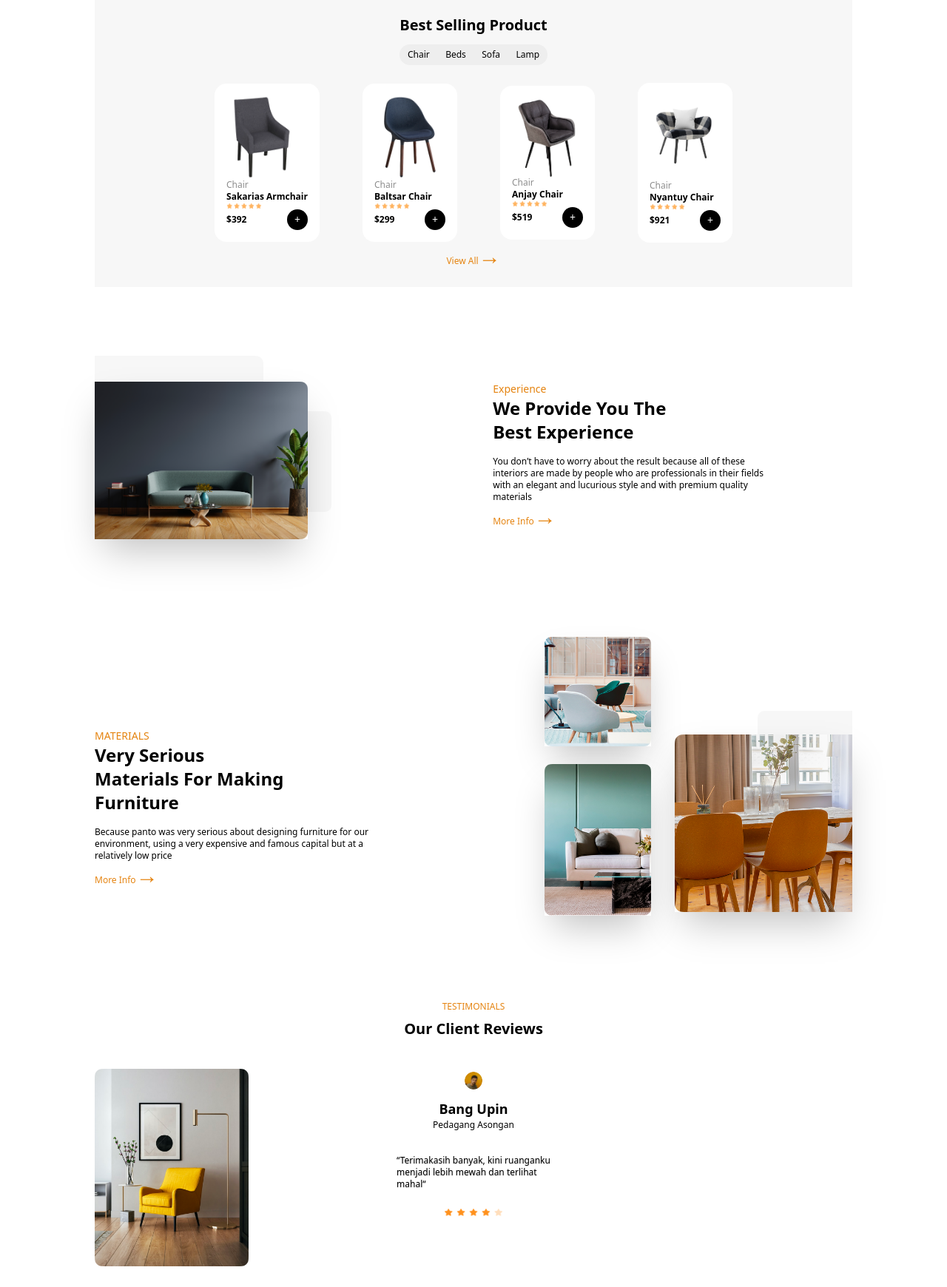
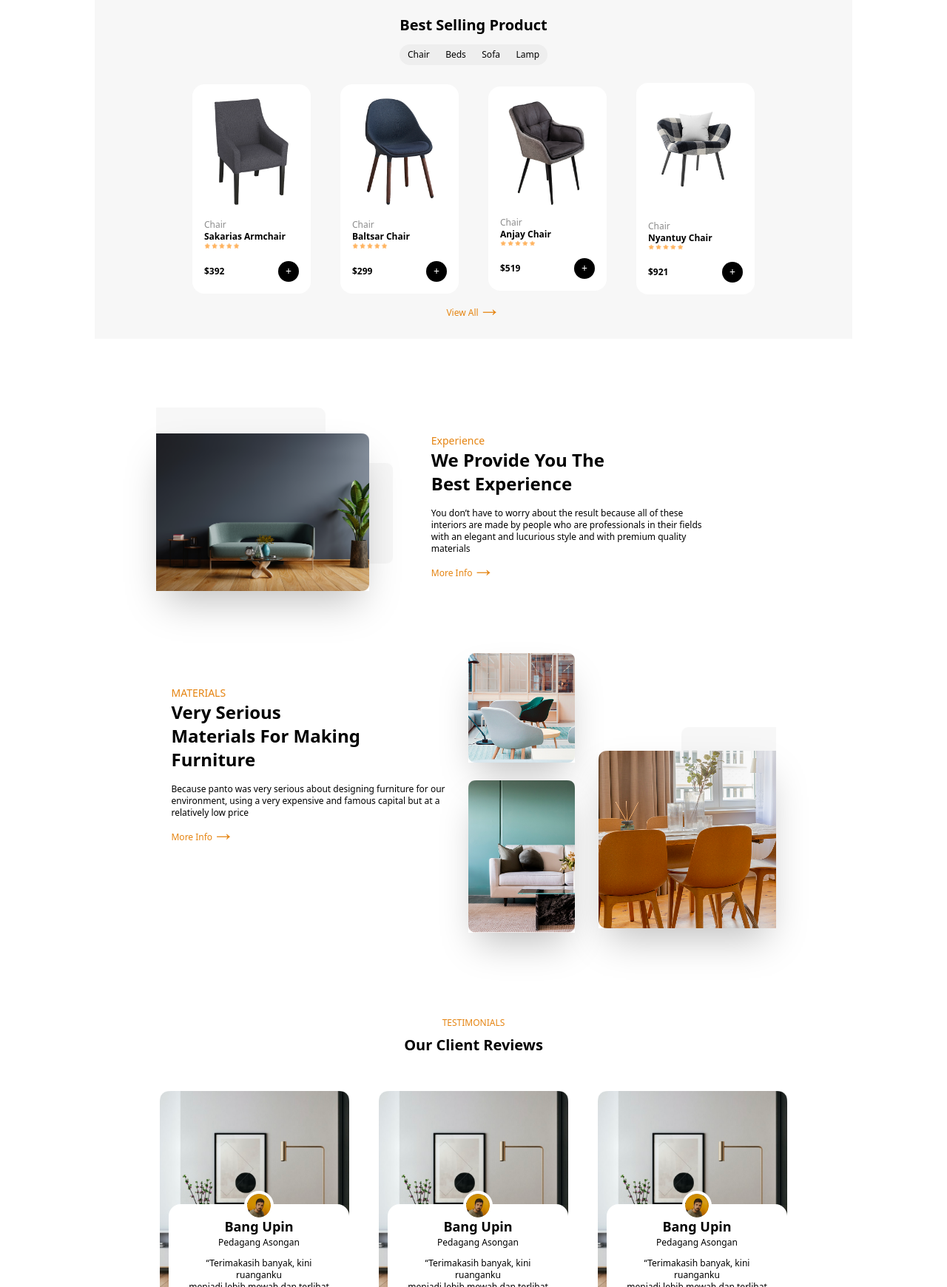
Before and after one commit to DusuTimothy/Panto-Furniture-landing-page, a website: page index.html in a window 1280 px wide. Shown: the part 1060-2800 px from the top of the page at 74% size. Drawn offline with Linux system fonts and the light colour scheme.

Commit message:
feat/add Testimonial and footer section

```diff
--- a/index.html
+++ b/index.html
@@ -47,7 +47,7 @@
 
     <!-- CHOOSNG US SECTION -->
 
-    <section class="flex justify-between items-center p-12">
+    <section class="flex justify-evenly items-center p-12">
       <div>
         <h3 class="text-xl text-black font-bold ">Why <br> Choosing Us</h3>
       </div>
@@ -102,16 +102,16 @@
 
       <!-- chair display section -->
 
-      <aside class="flex justify-evenly items-center mx-20">
+      <aside class="flex justify-center gap-10 items-center">
         <!-- card 1 -->
         <div class="bg-[#FFFFFF] rounded-2xl p-4">
-          <img src="img/image copy 2.png" alt="Armchair" class="w-24">
+          <img src="img/image copy 2.png" alt="Armchair" class="w-32">
           <div>
-            <p class="text-[#8D8D8D]">Chair</p>
+            <p class="text-[#8D8D8D] mt-4">Chair</p>
             <h3 class="font-bold">Sakarias Armchair</h3>
             <img src="img/image copy 6.png" alt="rating" class="w-12">
           </div>
-          <div class="flex justify-between items-center">
+          <div class="flex justify-between items-center mt-4">
             <p class="font-bold">$392</p>
             <p class="text-sm text-white bg-black rounded-full px-2.5 py-1">+</p>
           </div>
@@ -119,13 +119,13 @@
 
         <!-- card 2 -->
         <div class="bg-[#FFFFFF] rounded-2xl p-4">
-          <img src="img/image copy 3.png" alt="Baltsar Chair" class="w-24">
+          <img src="img/image copy 3.png" alt="Baltsar Chair" class="w-32">
           <div>
-            <p class="text-[#8D8D8D]">Chair</p>
+            <p class="text-[#8D8D8D] mt-4">Chair</p>
             <h3 class="font-bold">Baltsar Chair</h3>
             <img src="img/image copy 6.png" alt="rating" class="w-12">
           </div>
-          <div class="flex justify-between items-center">
+          <div class="flex justify-between items-center mt-4">
             <p class="font-bold">$299</p>
             <p class="text-sm text-white bg-black rounded-full px-2.5 py-1">+</p>
           </div>
@@ -133,13 +133,13 @@
 
         <!-- card 3 -->
         <div class="bg-[#FFFFFF] rounded-2xl p-4">
-          <img src="img/image copy 4.png" alt="Anjay Chair" class="w-24">
+          <img src="img/image copy 4.png" alt="Anjay Chair" class="w-32">
           <div>
-            <p class="text-[#8D8D8D]">Chair</p>
+            <p class="text-[#8D8D8D] mt-4">Chair</p>
             <h3 class="font-bold">Anjay Chair</h3>
             <img src="img/image copy 6.png" alt="rating" class="w-12">
           </div>
-          <div class="flex justify-between items-center">
+          <div class="flex justify-between items-center mt-4">
             <p class="font-bold">$519</p>
             <p class="text-sm text-white bg-black rounded-full px-2.5 py-1">+</p>
           </div>
@@ -147,13 +147,13 @@
 
         <!-- card 4 -->
         <div class="bg-[#FFFFFF] rounded-2xl p-4">
-          <img src="img/image copy 5.png" alt="Nyantuy Chair" class="w-24">
+          <img src="img/image copy 5.png" alt="Nyantuy Chair" class="w-32">
           <div>
-            <p class="text-[#8D8D8D]">Chair</p>
+            <p class="text-[#8D8D8D] mt-4">Chair</p>
             <h3 class="font-bold">Nyantuy Chair</h3>
             <img src="img/image copy 6.png" alt="rating" class="w-12">
           </div>
-          <div class="flex justify-between items-center">
+          <div class="flex justify-between items-center mt-4">
             <p class="font-bold">$921</p>
             <p class="text-sm text-white bg-black rounded-full px-2.5 py-1">+</p>
           </div>
@@ -167,7 +167,7 @@
 
     <!-- EXPERIENCE SECTION -->
 
-    <section class="flex justify-between pt-32">
+    <section class="flex justify-evenly pt-32">
       <aside class="">
         <div class="relative">
           <img src="img/Rectangle 1446.png" alt="chair" class="w-72 shadow-2xl">
@@ -193,7 +193,7 @@
 
     <!-- MATERIALS SECTION -->
 
-    <section class="mt-32 flex justify-between pt-32">
+    <section class="mt-32 flex justify-around">
       <aside>
         <div>
           <p class="text-[#E58411] text-sm font-medium">MATERIALS</p>
@@ -207,7 +207,7 @@
         </div>
       </aside>
 
-      <aside>
+      <aside class="pt-20">
         <div class="relative">
           <img src="img/Rectangle 1450.png" alt="chair" class="w-36 absolute right-68 bottom-54 shadow-2xl">
           <img src="img/Rectangle 1450 (1).png" alt="horrizontal" class="w-36 absolute right-68 top-12 shadow-2xl">
@@ -227,17 +227,51 @@
         <h3 class="text-xl font-bold">Our Client Reviews</h3>
       </aside>
 
-      <aside class="mt-10">
-        <div class="relative ">
-          <img src="img/image copy 10.png" alt="background 1" class="w-52">
+      <!-- TESTIMONIALS CARDS SECTON -->
+      <aside class="flex justify-center gap-10 mt-12">
 
-          <div class="flex flex-col items-center absolute top-0 inset-0">
-            <img src="img/image copy 13.png" alt="profile 1" class="w-8 border-4 border-white rounded-full">
+      <!-- Card 1 -->
+
+        <div class="relative">
+          <img src="img/image copy 10.png" alt="background 1" class="w-64">
+
+          <div class="flex flex-col items-center absolute bg-white rounded-2xl px-5 py-2 bottom-2 left-3">
+            <img src="img/image copy 13.png" alt="profile 1" class="w-10 border-4 border-white rounded-full absolute -top-4.5">
             <h3 class="text-lg mt-2 font-bold">Bang Upin</h3>
             <p class="font-extralight">Pedagang Asongan</p>
-            <p class="text-shadow-xs font-light mt-8">“Terimakasih banyak, kini ruanganku <br> menjadi lebih mewah dan terlihat <br> mahal“
+            <p class="font-light mt-3  text-center">“Terimakasih banyak, kini ruanganku <br> menjadi lebih mewah dan terlihat <br> mahal“
             </p>
-            <img src="img/image copy 16.png" alt="Ratings" class="w-20 mt-6">
+            <img src="img/image copy 16.png" alt="Ratings" class="w-20 mt-3">
+          </div>
+        </div>
+
+         <!-- Card 1 -->
+
+        <div class="relative">
+          <img src="img/image copy 10.png" alt="background 1" class="w-64">
+
+          <div class="flex flex-col items-center absolute bg-white rounded-2xl px-5 py-2 bottom-2 left-3">
+            <img src="img/image copy 13.png" alt="profile 1" class="w-10 border-4 border-white rounded-full absolute -top-4.5">
+            <h3 class="text-lg mt-2 font-bold">Bang Upin</h3>
+            <p class="font-extralight">Pedagang Asongan</p>
+            <p class="font-light mt-3  text-center">“Terimakasih banyak, kini ruanganku <br> menjadi lebih mewah dan terlihat <br> mahal“
+            </p>
+            <img src="img/image copy 16.png" alt="Ratings" class="w-20 mt-3">
+          </div>
+        </div>
+
+         <!-- Card 1 -->
+
+        <div class="relative">
+          <img src="img/image copy 10.png" alt="background 1" class="w-64">
+
+          <div class="flex flex-col items-center absolute bg-white rounded-2xl px-5 py-2 bottom-2 left-3">
+            <img src="img/image copy 13.png" alt="profile 1" class="w-10 border-4 border-white rounded-full absolute -top-4.5">
+            <h3 class="text-lg mt-2 font-bold">Bang Upin</h3>
+            <p class="font-extralight">Pedagang Asongan</p>
+            <p class="font-light mt-3  text-center">“Terimakasih banyak, kini ruanganku <br> menjadi lebih mewah dan terlihat <br> mahal“
+            </p>
+            <img src="img/image copy 16.png" alt="Ratings" class="w-20 mt-3">
           </div>
         </div>
       </aside>
```
Also changed, not shown: src/output.css.
